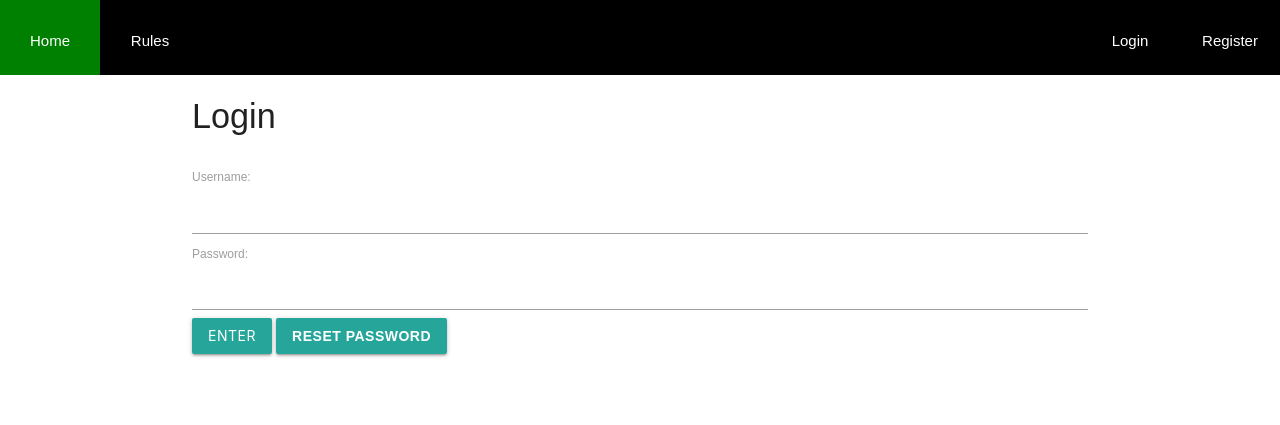
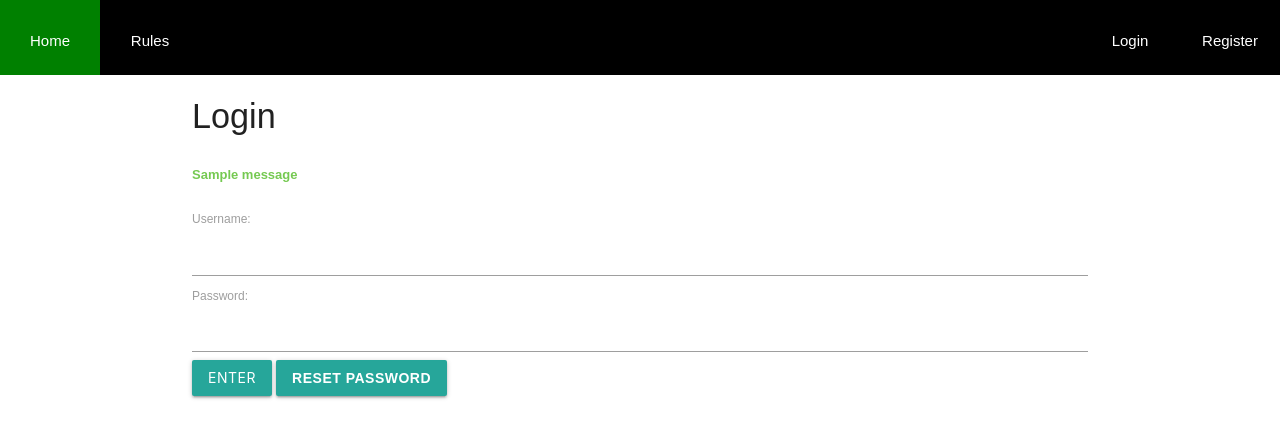
Before and after one commit to Enigma-Unicamp/decipher-me, a Django app: page /challenge/login/ in a window 1280 px wide. Shown: the top 425 px of the page. Run offline with Django 3.2, Linux system fonts and the light colour scheme; tables that the repository leaves empty hold one stand-in row (values such as "Sample post"); one stand-in notice (Sample message) is shown.

Commit message:
add registration succesful message to login page (after user registration, he's redirected to login page)

```diff
--- a/decipher/challenge/static/css/styles.css
+++ b/decipher/challenge/static/css/styles.css
@@ -57,6 +57,12 @@ html *{
   text-decoration: none;
 }
 
+.success-message{
+  color: rgba(82, 187, 37, 0.8);
+  font-weight: bold;
+  font-size: small;
+}
+
 .error-message{
   color: rgba(255,0,0,0.8);
   font-weight: bold;
--- a/decipher/challenge/templates/challenge/login.html
+++ b/decipher/challenge/templates/challenge/login.html
@@ -10,6 +10,13 @@
   <h4 style="margin-bottom:30px">
     Login
   </h4>
+
+  <!-- Display successful message after user sign up -->
+  {% if messages %}
+    {% for message in messages %}
+      <div class="success-message">{{ message }}</div> <br />
+    {% endfor %}
+  {% endif %}
 
   <!-- Display any forms error -->
   {% if form.errors %}
```
